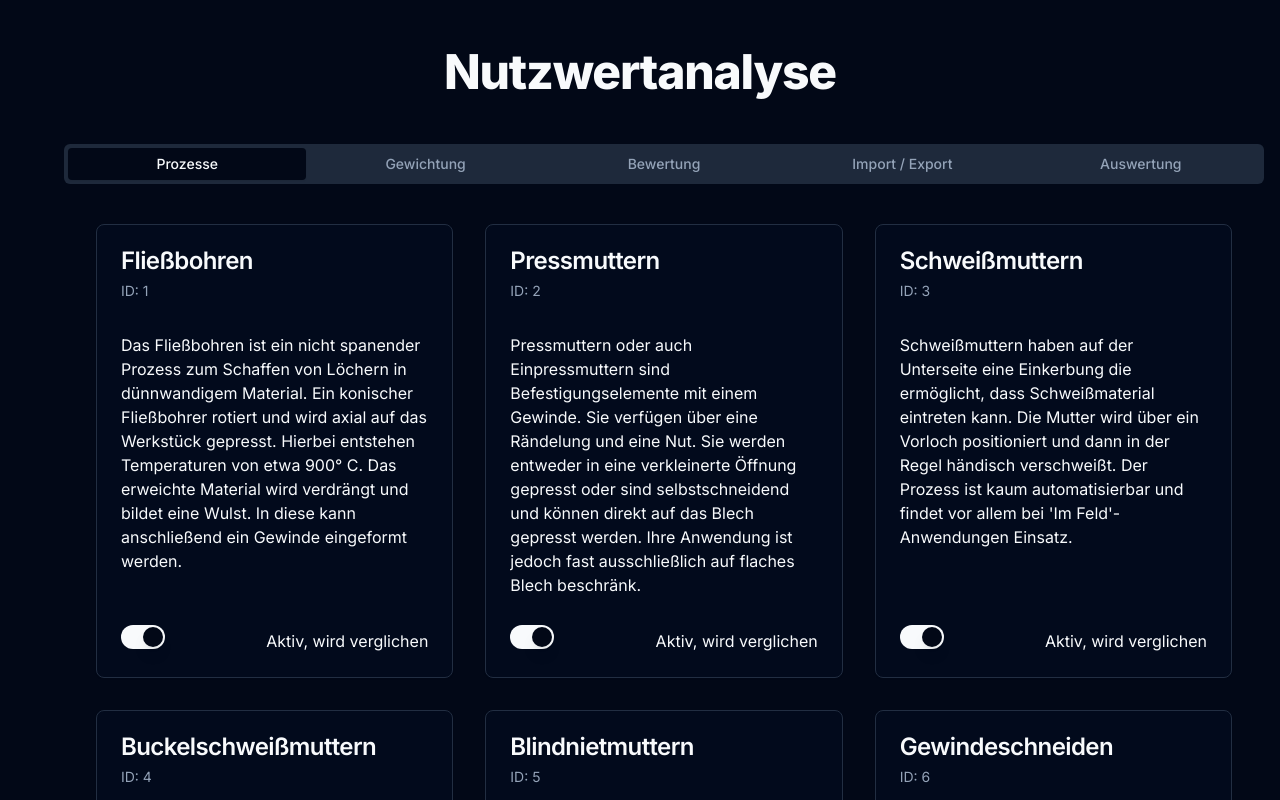
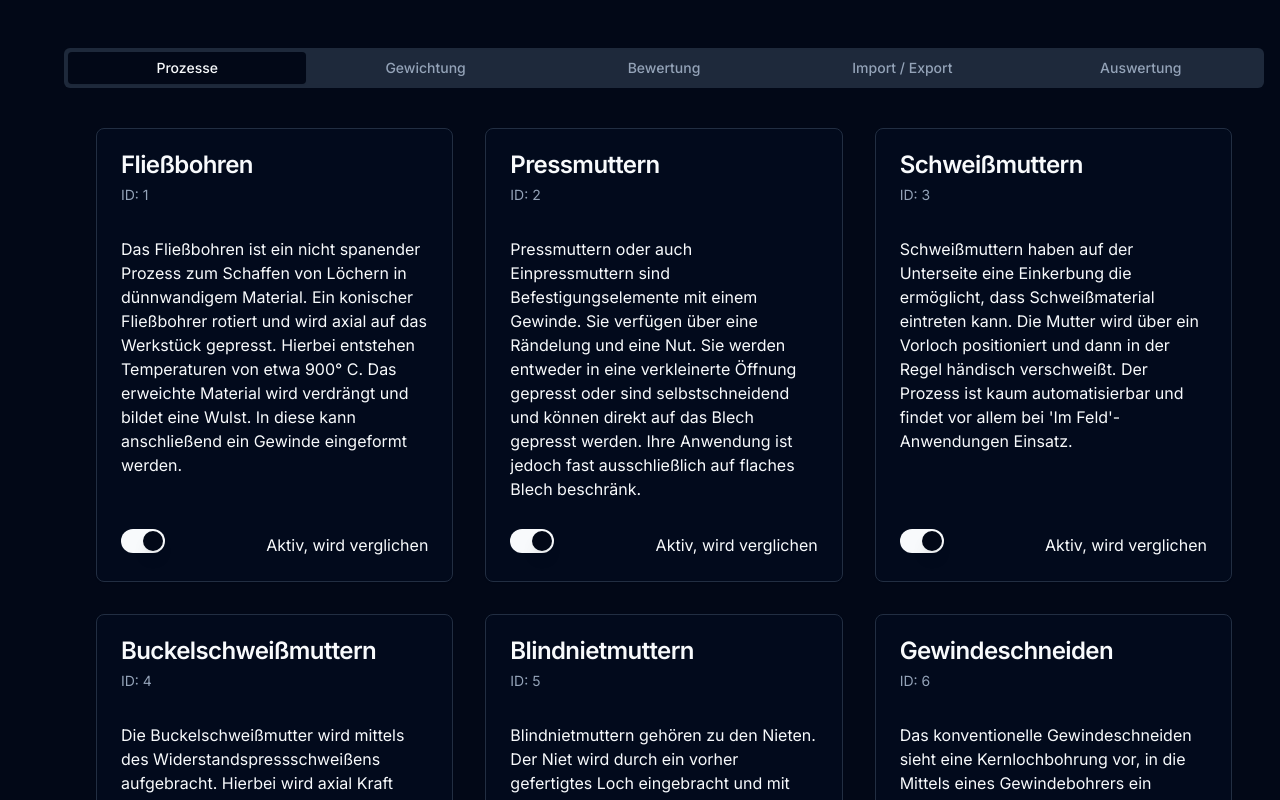
Before and after one commit to ph-lk/prozessvergleich, a Next.js app: page / in a window 1280 px wide. Shown: the top 800 px of the page. Built offline with nearby package versions, Linux system fonts and the light colour scheme.

Commit message:
layout changes

```diff
--- a/src/app/layout.tsx
+++ b/src/app/layout.tsx
@@ -18,9 +18,6 @@ export default function RootLayout({
   return (
     <html lang="en" className="dark">
       <body className={inter.className}>
-        <nav>
-          <h1 className="text-center">Nutzwertanalyse</h1>
-        </nav>
         <main>{children}</main>
         <Toaster />
       </body>
--- a/src/app/page.tsx
+++ b/src/app/page.tsx
@@ -293,7 +293,7 @@ export default function Home() {
             ))}
           </div>
           < Separator className="my-24" />
-          <div className="col-span-3" style={{ height: '90vh', width: '90vw' }}>
+          <div className="col-span-3" style={{ height: '80vh', width: '60vw' }}>
             { processResults ? <WeightingPieChart data={comparisonData.weights} /> : <></> }
           </div>
         </TabsContent>
```
